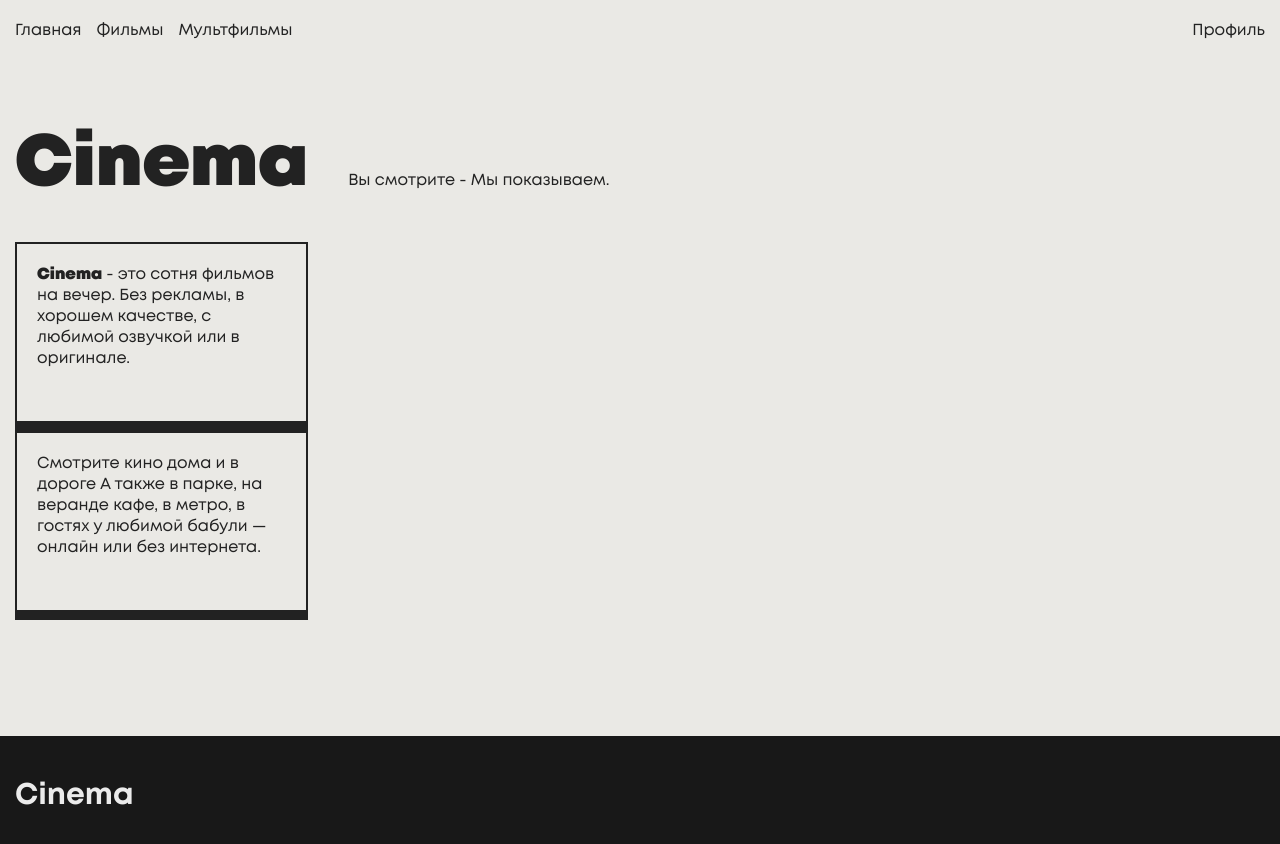
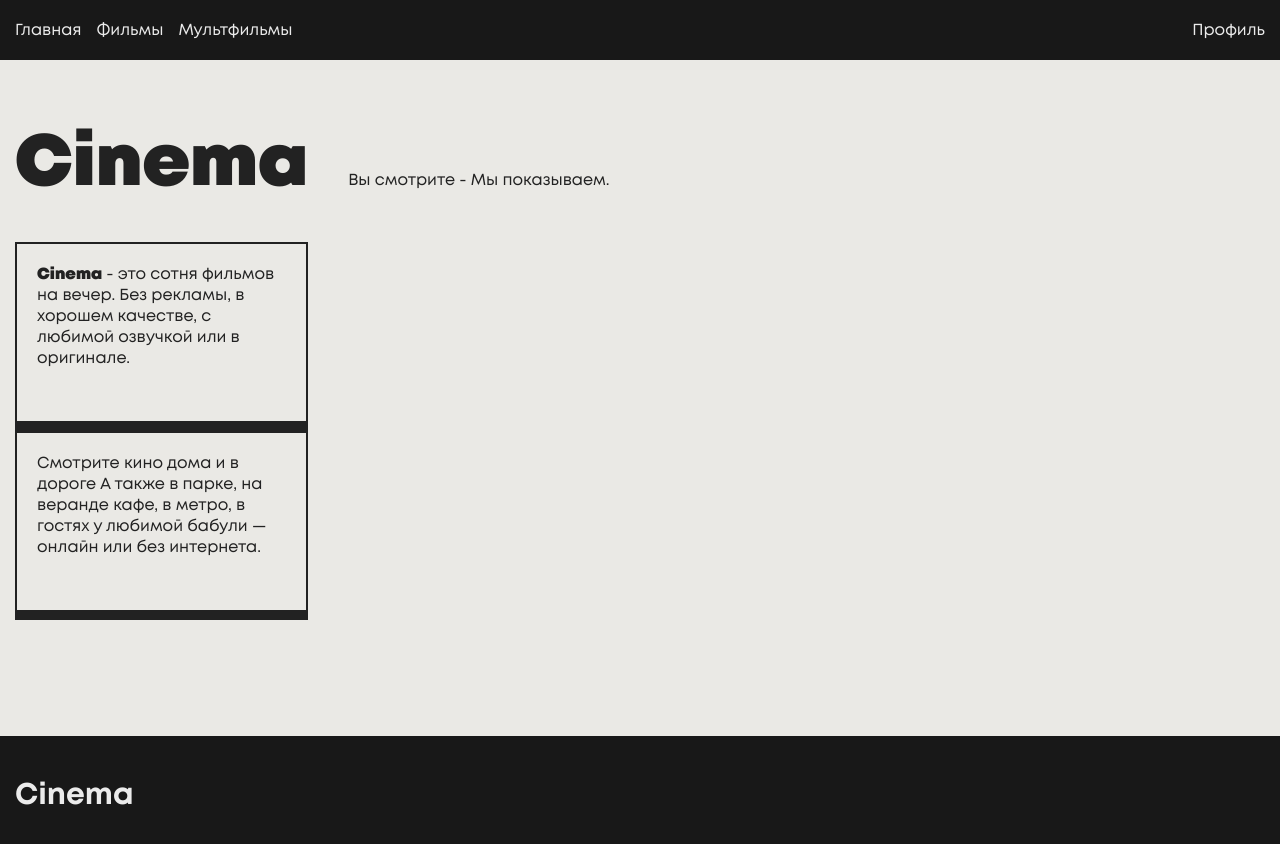
Before and after one commit to Attato/Nebo, a Next.js app: page / in a window 1280 px wide. Shown: the top 844 px of the page. Built offline with nearby package versions, Linux system fonts and the light colour scheme.

Commit message:
header recolor

```diff
--- a/components/header/header.module.scss
+++ b/components/header/header.module.scss
@@ -1,12 +1,13 @@
 .header {
-    background-color: #eae9e5;
-    color: #222222;
+    background-color: #181818;
+    color: #ebebeb;
     height: 60px;
     display: flex;
     align-items: center;
     position: sticky;
     top: 0;
     z-index: 10000;
+
 
     .header__content {
         max-width: 1330px;
@@ -20,9 +21,5 @@
             display: flex;
             gap: 15px;
         }
-
-        .left__side {
-
-        }
     }
 }
```
